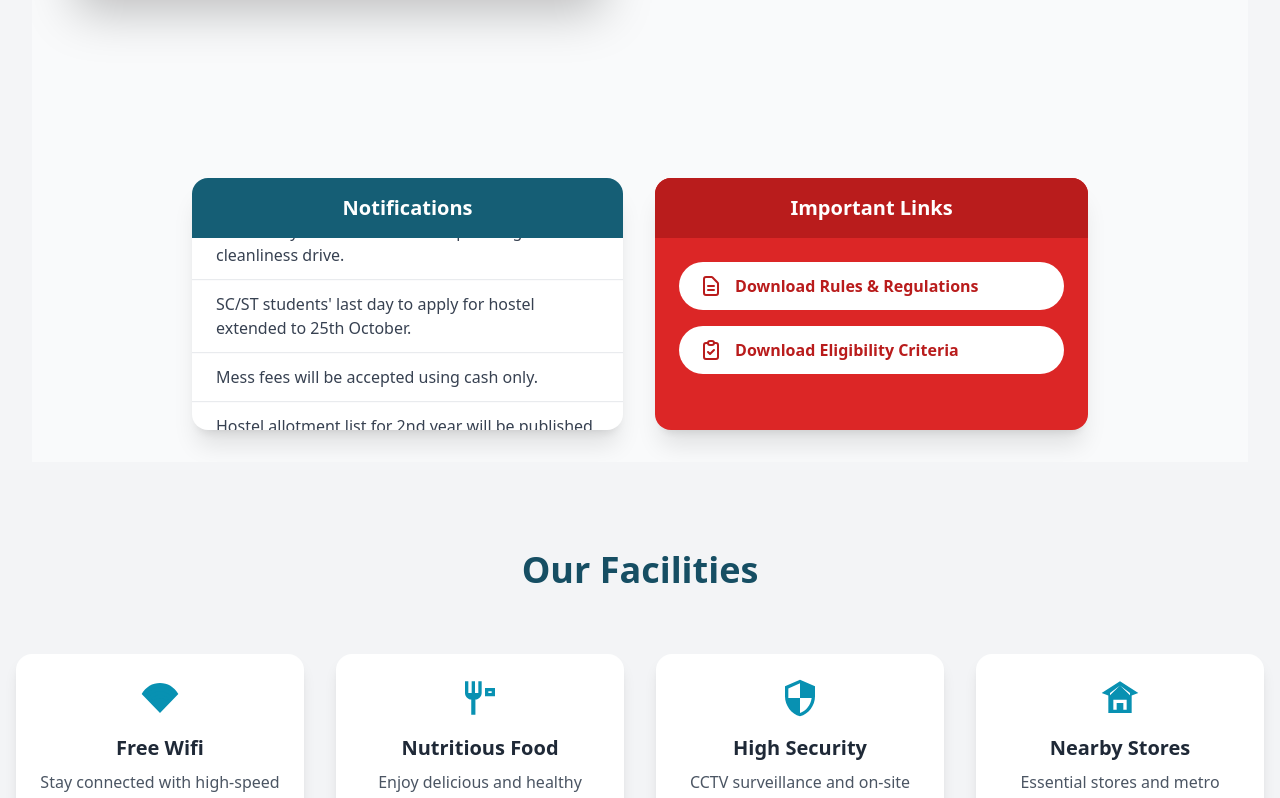
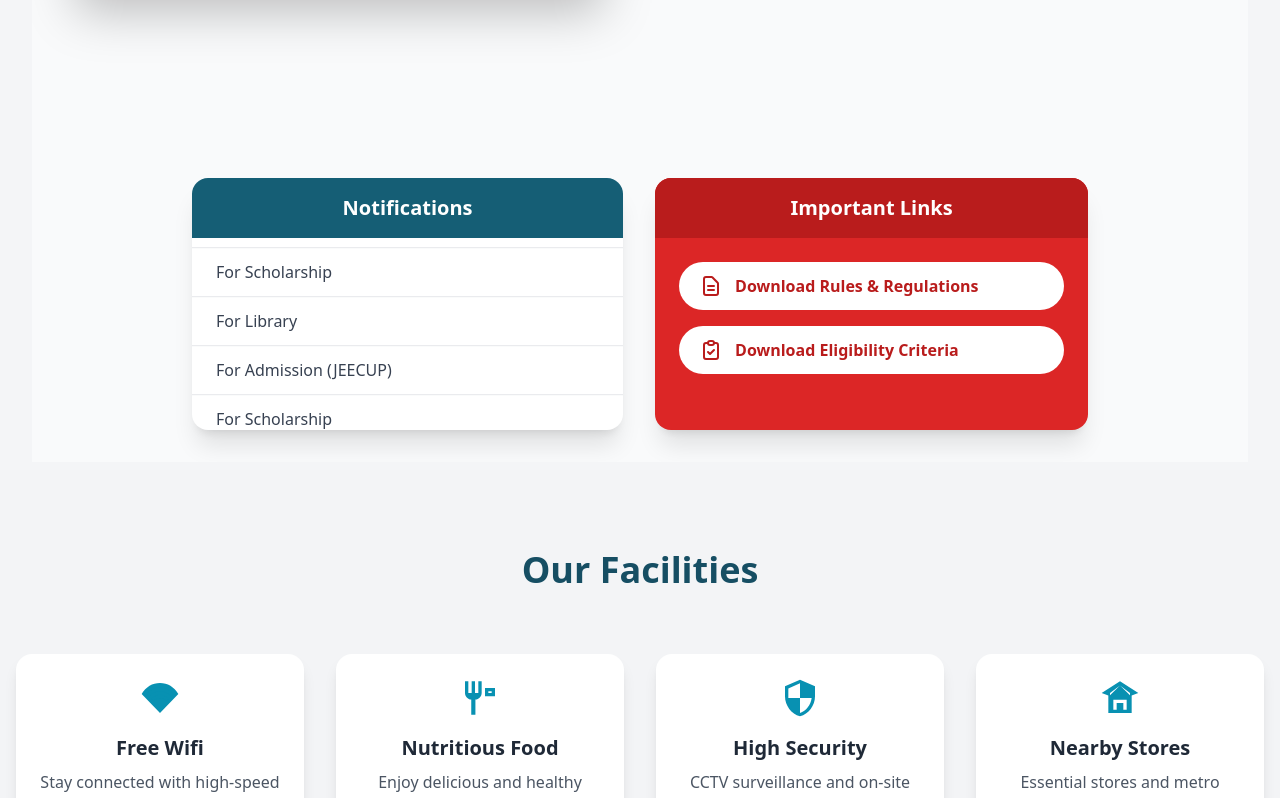
Before and after one commit to RAIUJJWAL-555/hostel-frontend, a React (Vite) app: page / in a window 1280 px wide. Shown: the part 1522-2320 px from the top of the page. Built offline with nearby package versions, Linux system fonts and the light colour scheme; no server answers.

Commit message:
update 10

```diff
--- a/src/Component/GeneralStudent/HI2.jsx
+++ b/src/Component/GeneralStudent/HI2.jsx
@@ -1,4 +1,6 @@
 import React, { useState, useEffect, useRef } from "react";
+import gpg_eligibility from "../../assets/gpg_eligibility.pdf"
+import gpg_rules from "../../assets/GPG_hostel_rules.pdf"
 
 // Helper component for CSS animations
 const StyleInjector = () => (
@@ -47,14 +49,15 @@ const HostelLandingPage = () => {
   const hostel2 = "https://images.unsplash.com/photo-1512917774080-9991f1c4c750?q=80&w=2070&auto=format&fit=crop";
 
   const notifications = [
-    "SC/ST students' last day to apply for hostel extended to 25th October.",
-    "Mess fees will be accepted using cash only.",
-    "Hostel allotment list for 2nd year will be published on 22nd October.",
-    "Mandatory attendance for the upcoming cleanliness drive.",
-    "SC/ST students' last day to apply for hostel extended to 25th October.", // Duplicate for seamless loop
-    "Mess fees will be accepted using cash only.", // Duplicate for seamless loop
-    "Hostel allotment list for 2nd year will be published on 22nd October.", // Duplicate for seamless loop
-    "Mandatory attendance for the upcoming cleanliness drive.", // Duplicate for seamless loop
+    <a href="https://jeecup.admissions.nic.in/" target="_blank" rel="noopener noreferrer">For Admission (JEECUP)</a>,
+    <a href="https://scholarship.up.gov.in/index.aspx" target="_blank" rel="noopener noreferrer">For Scholarship</a>,
+    <a href="https://gpglibrary2020.blogspot.com/" target="_blank" rel="noopener noreferrer">For Library</a>,
+    <a href="https://jeecup.admissions.nic.in/" target="_blank" rel="noopener noreferrer">For Admission (JEECUP)</a>,
+    <a href="https://scholarship.up.gov.in/index.aspx" target="_blank" rel="noopener noreferrer">For Scholarship</a>,
+    <a href="https://gpglibrary2020.blogspot.com/" target="_blank" rel="noopener noreferrer">For Library</a>,
+    <a href="https://jeecup.admissions.nic.in/" target="_blank" rel="noopener noreferrer">For Admission (JEECUP)</a>,
+    <a href="https://scholarship.up.gov.in/index.aspx" target="_blank" rel="noopener noreferrer">For Scholarship</a>,
+    <a href="https://gpglibrary2020.blogspot.com/" target="_blank" rel="noopener noreferrer">For Library</a>,
   ];
 
   return (
@@ -110,11 +113,11 @@ const HostelLandingPage = () => {
               <div className={`w-full md:w-1/2 bg-red-600 text-white rounded-2xl shadow-xl p-6 transition-all duration-1000 delay-700 ${isVisible ? 'opacity-100 translate-y-0' : 'opacity-0 translate-y-10'}`}>
                 <h2 className="text-xl font-bold bg-red-700 text-white py-4 px-6 text-center -m-6 rounded-t-2xl mb-6">Important Links</h2>
                 <div className="flex flex-col gap-4">
-                  <a href="#" target="_blank" rel="noopener noreferrer" className="flex items-center gap-3 bg-white text-red-700 py-3 px-5 rounded-full font-semibold hover:bg-red-100 transition-all duration-300 transform hover:scale-105">
+                  <a href={gpg_rules} download="GPG_Hostel_Rules.pdf" target="_blank" rel="noopener noreferrer" className="flex items-center gap-3 bg-white text-red-700 py-3 px-5 rounded-full font-semibold hover:bg-red-100 transition-all duration-300 transform hover:scale-105">
                     <svg xmlns="http://www.w3.org/2000/svg" className="h-6 w-6" fill="none" viewBox="0 0 24 24" stroke="currentColor"><path strokeLinecap="round" strokeLinejoin="round" strokeWidth={2} d="M9 12h6m-6 4h6m2 5H7a2 2 0 01-2-2V5a2 2 0 012-2h5.586a1 1 0 01.707.293l5.414 5.414a1 1 0 01.293.707V19a2 2 0 01-2 2z" /></svg>
                     Download Rules & Regulations
                   </a>
-                  <a href="#" target="_blank" rel="noopener noreferrer" className="flex items-center gap-3 bg-white text-red-700 py-3 px-5 rounded-full font-semibold hover:bg-red-100 transition-all duration-300 transform hover:scale-105">
+                  <a href={gpg_eligibility} download="GPG_Eligibility_Criteria.pdf" target="_blank" rel="noopener noreferrer" className="flex items-center gap-3 bg-white text-red-700 py-3 px-5 rounded-full font-semibold hover:bg-red-100 transition-all duration-300 transform hover:scale-105">
                      <svg xmlns="http://www.w3.org/2000/svg" className="h-6 w-6" fill="none" viewBox="0 0 24 24" stroke="currentColor"><path strokeLinecap="round" strokeLinejoin="round" strokeWidth={2} d="M9 5H7a2 2 0 00-2 2v12a2 2 0 002 2h10a2 2 0 002-2V7a2 2 0 00-2-2h-2M9 5a2 2 0 002 2h2a2 2 0 002-2M9 5a2 2 0 012-2h2a2 2 0 012 2m-6 9l2 2 4-4" /></svg>
                     Download Eligibility Criteria
                   </a>
--- a/src/Component/Student/ProfileCard.jsx
+++ b/src/Component/Student/ProfileCard.jsx
@@ -57,9 +57,9 @@ const ProfileCard = ({ studentData }) => {
             </div>
 
 
-            <button className="w-full py-2 mt-4 bg-blue-500 text-white font-semibold rounded-lg hover:bg-blue-600 transition duration-200">
+            {/* <button className="w-full py-2 mt-4 bg-blue-500 text-white font-semibold rounded-lg hover:bg-blue-600 transition duration-200">
                 Edit Application
-            </button>
+            </button> */}
         </div>
     );
 };
```
Also changed, not shown: src/Component/GeneralStudent/HostelIntroduction.jsx (+0 -31 lines).
